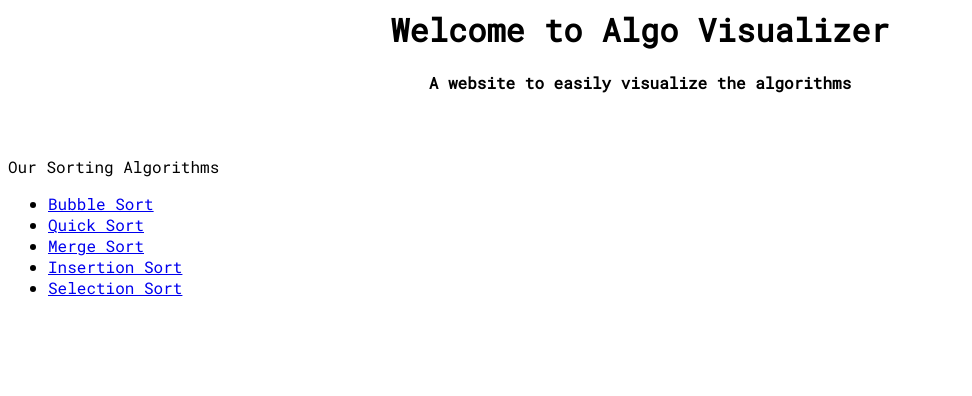
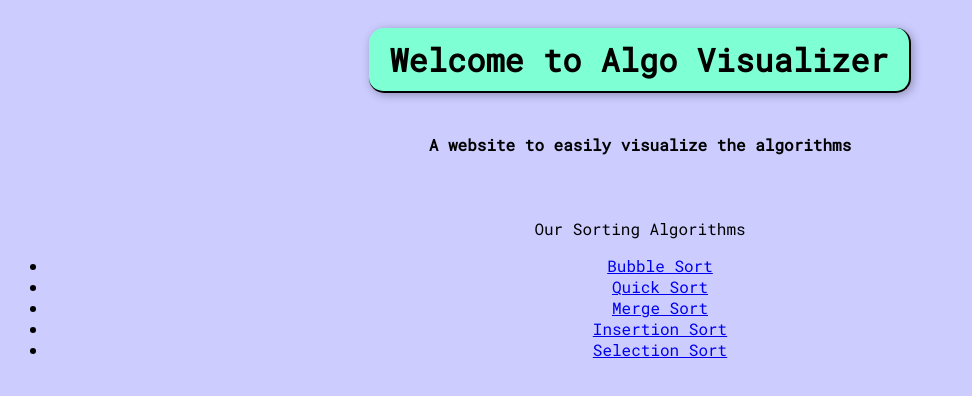
Before and after one commit to ayeshamashiat/Algorithm-Visualizer, a plain HTML site: page MainMenu/index.html in a window 1280 px wide. Shown: the whole page, without its empty margins (0-972 px from the left). Drawn offline with Linux system fonts and the light colour scheme; a script that the page names is missing.

Commit message:
minor ui modifications here and there

```diff
--- a/BubbleSort/bubbleSort.css
+++ b/BubbleSort/bubbleSort.css
@@ -1,10 +1,19 @@
 h1{
+    display: inline-block;
     font-family: 'Roboto Mono', monospace;
-    text-align: center;
+    border-top: none;
+    border-left: none;
+    border-bottom: 2px solid black;
+    border-right: 2px solid black;
+    background-color: aquamarine;
+    color: black;
+    border-radius: 15px;
+    padding: 10px;
 }
 
 body{
     background-color: #CCCCFF;
+    text-align: center;
 }
 
 #generateArray{
@@ -16,7 +25,9 @@ body{
     border-left: none;
     margin: 25px;
     box-shadow: #0A1929;
-
+    padding: 1%;
+    align-self: center;
+    font-weight: bold;
 }
 
 #generateArray:hover{
--- a/MainMenu/index.html
+++ b/MainMenu/index.html
@@ -11,11 +11,11 @@
         <div class="sorting">
             <p>Our Sorting Algorithms</p>
             <ul>
-                <li><a href="bubble-sort.html">Bubble Sort</a></li>
-                <li><a href="quick-sort.html">Quick Sort</a></li>
-                <li><a href="merge-sort.html">Merge Sort</a></li>
-                <li><a href="insertion-sort.html">Insertion Sort</a></li>
-                <li><a href="selection-sort.html">Selection Sort</a></li>
+                <li><a href="../BubbleSort/bubble-sort.html">Bubble Sort</a></li>
+                <li><a href="../QuickSort/quick-sort.html">Quick Sort</a></li>
+                <li><a href="../MergeSort/merge-sort.html">Merge Sort</a></li>
+                <li><a href="../InsertionSort/insertion-sort.html">Insertion Sort</a></li>
+                <li><a href="../SelectionSort/selection-sort.html">Selection Sort</a></li>
             </ul>
         </div>
     </body>
--- a/MainMenu/style.css
+++ b/MainMenu/style.css
@@ -1,7 +1,20 @@
+body {
+  text-align: center;
+  background-color: #CCCCFF;
+}
+
 h1 {
-    font-family: 'Roboto Mono', monospace;
-    text-align: center;
+  display: inline-block;
+  font-family: 'Roboto Mono', monospace;
+  margin: 20px auto;
+  background-color: aquamarine;
+  border-radius: 15px;
+  border-bottom: 2px solid black;
+  border-right: 2px solid black;
+  box-shadow: 2px 2px 10px rgba(0, 0, 0, 0.3);
+  padding: 10px 20px;
 }
+
 h4 {
     font-family: 'Roboto Mono', monospace;
     text-align: center;
```
Also changed, not shown: BubbleSort/bubble-sort.html (+2 -1 lines), BubbleSort/bubbles.png (added), QuickSort/quick-sort.html (added), QuickSort/quickSort.css (added), QuickSort/quickSort.js (added).
